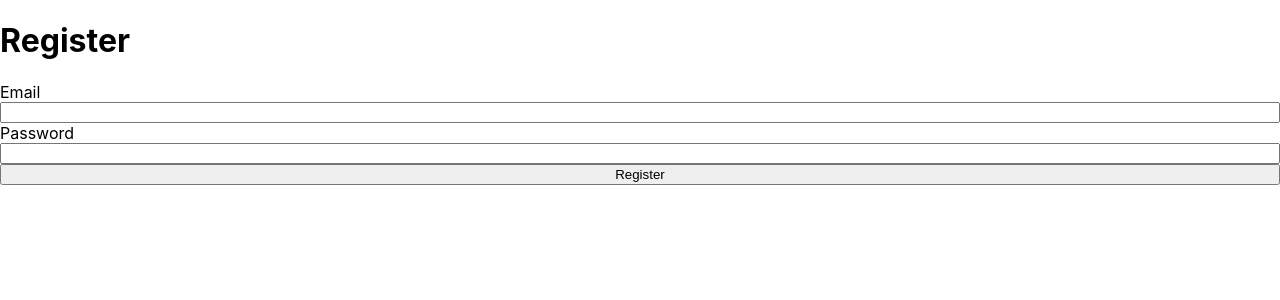
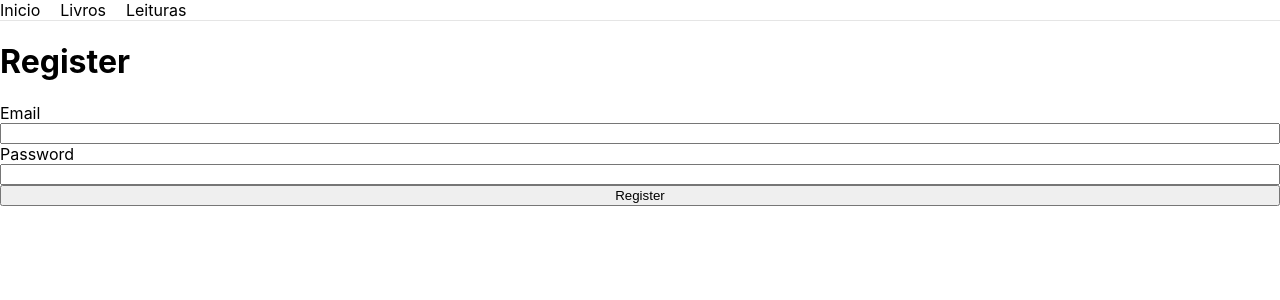
Before and after one commit to diguzim/reader-tracker-frontend, a Next.js app: page /register in a window 1280 px wide. Shown: the top 300 px of the page. Built offline with nearby package versions, Linux system fonts and the light colour scheme.

Commit message:
Adding the MainNavigation to the custom App component

```diff
--- /dev/null
+++ b/layout/MainNavigation/MainNavigation.tsx
@@ -0,0 +1,16 @@
+import { NavigationAnchor, NavigationMenu } from 'components'
+import Link from 'next/link'
+
+export function MainNavigation() {
+  return <NavigationMenu>
+    <Link href="/">
+      <NavigationAnchor>Inicio</NavigationAnchor>
+    </Link>
+    <Link href="/books">
+      <NavigationAnchor>Livros</NavigationAnchor>
+    </Link>
+    <Link href="/readings">
+      <NavigationAnchor>Leituras</NavigationAnchor>
+    </Link>
+  </NavigationMenu>
+}
--- /dev/null
+++ b/layout/MainNavigation/index.ts
@@ -0,0 +1 @@
+export * from './MainNavigation'
--- /dev/null
+++ b/layout/index.ts
@@ -0,0 +1 @@
+export * from './MainNavigation'
--- a/pages/_app.tsx
+++ b/pages/_app.tsx
@@ -1,8 +1,14 @@
 import type { AppProps } from 'next/app'
+import { MainNavigation } from 'layout'
 import '../styles/globals.css'
 
 function MyApp({ Component, pageProps }: AppProps) {
-  return <Component {...pageProps} />
+  return (
+    <>
+      <MainNavigation />
+      <Component {...pageProps} />
+    </>
+  )
 }
 
 export default MyApp
```
Also changed, not shown: pages/index.tsx (+3 -13 lines).
